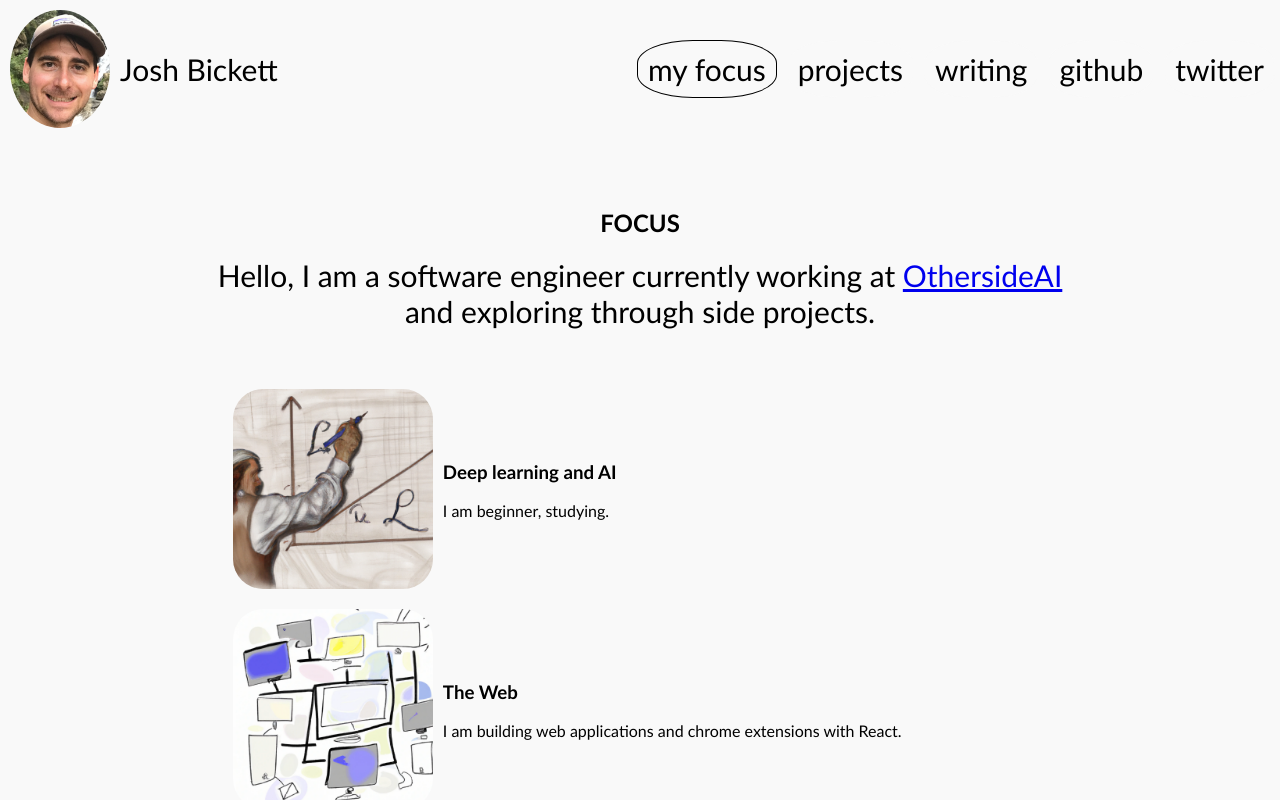
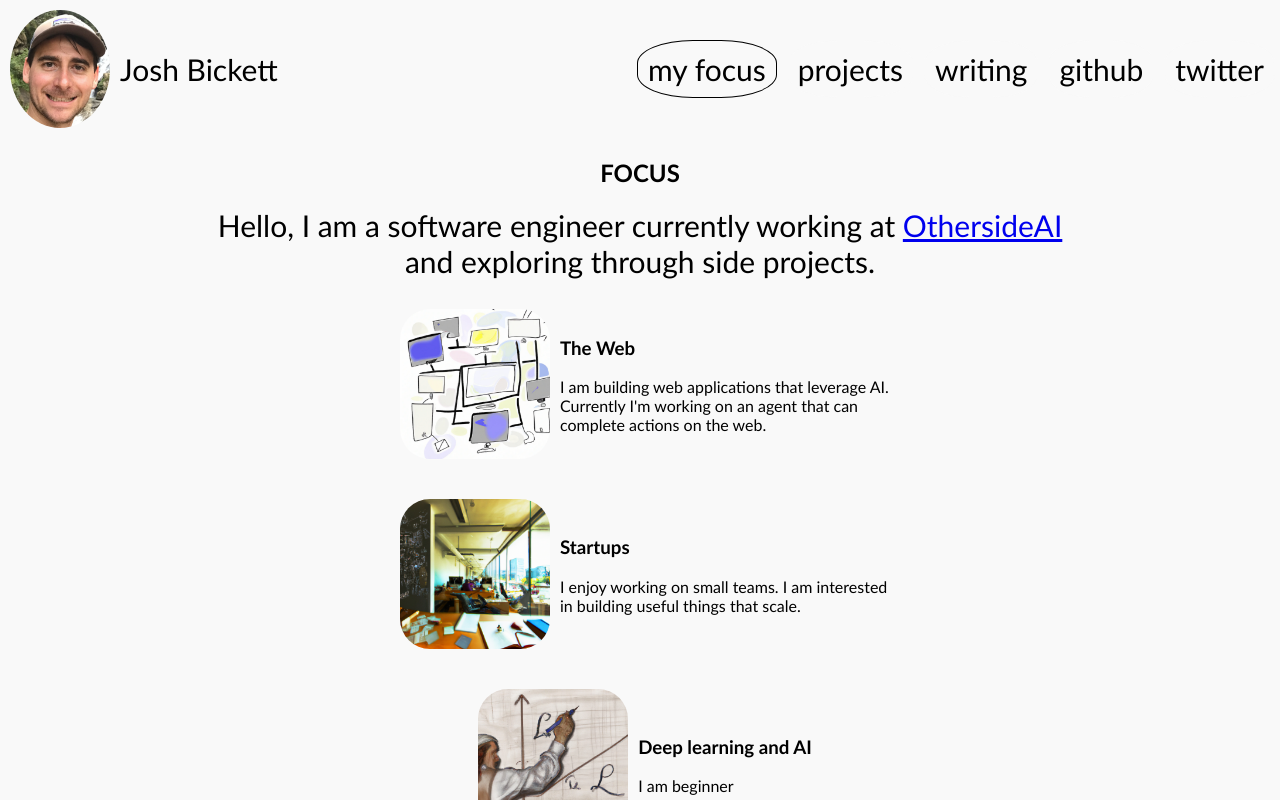
Before and after one commit to joshbickett/bickett.ai, a React (Create React App) app: page / in a window 1280 px wide. Shown: the top 800 px of the page. Built offline with nearby package versions, Linux system fonts and the light colour scheme.

Commit message:
format updates on the landing page

```diff
--- a/package.json
+++ b/package.json
@@ -3,8 +3,8 @@
   "version": "0.1.0",
   "private": true,
   "dependencies": {
-    "@emotion/react": "^11.10.0",
-    "@emotion/styled": "^11.10.0",
+    "@emotion/react": "^11.11.0",
+    "@emotion/styled": "^11.11.0",
     "@mui/icons-material": "^5.8.4",
     "@mui/material": "^5.10.1",
     "@testing-library/jest-dom": "^5.16.5",
--- a/src/components/NavigationBar.js
+++ b/src/components/NavigationBar.js
@@ -26,7 +26,9 @@ export const NavigationBar = ({ active, isMobile }) => {
   };
 
   return (
-    <div style={{ display: "grid", gridTemplateColumns: "2fr 3fr" }}>
+    <div
+      style={{ display: "grid", gridTemplateColumns: "2fr 3fr", width: "100%" }}
+    >
       <div style={{ display: "flex", alignItems: "flex-start" }}>
         <div style={{ display: "flex", alignItems: "center" }}>
           <img
--- a/src/pages/Focus.js
+++ b/src/pages/Focus.js
@@ -1,4 +1,5 @@
 import "../App.css";
+import styled from "@emotion/styled";
 
 import scienceImg from "../assets/science.png";
 import webImage from "../assets/web2.png";
@@ -16,32 +17,10 @@ export const Focus = () => {
   console.log("random", notRandom);
 
   return (
-    <div>
-      <div style={{ height: "100vh" }}>
+    <div style={{ width: "100%" }}>
       <NavigationBar active={"my focus"} isMobile={isMobile} />
-        <div
-          style={{
-            display: "grid",
-            gridTemplateColumns: "1fr 5fr 1fr",
-          }}
-        >
-          <div></div>
-          <div
-            style={{
-              display: "flex",
-              flexDirection: "column",
-              alignContent: "center",
-            }}
-          >
-            <div
-              style={{
-                display: "flex",
-                alignItems: "center",
-                justifyContent: "center",
-                flexDirection: "column",
-                margin: "50px 0px",
-              }}
-            >
+      <MainContainer>
+        <FocusContainer>
           <h2>FOCUS</h2>
           <div
             style={{
@@ -50,92 +29,76 @@ export const Focus = () => {
               margin: "0 20px",
             }}
           >
-                Hello, I am a software engineer currently working at <a href="https://othersideai.com/">OthersideAI</a> and exploring through side projects.
+            Hello, I am a software engineer currently working at{" "}
+            <a href="https://othersideai.com/">OthersideAI</a> and exploring
+            through side projects.
           </div>
-            </div>
+        </FocusContainer>
 
-            <div
-              style={{
-                display: "flex",
-                alignItems: "center",
-                justifyContent: "flex-start",
-                margin: "0 40px",
-              }}
-              className="content-container"
-            >
-              <img
-                src={scienceImg}
-                alt="focus"
-                style={{ width: "200px", borderRadius: "30px", margin: "10px" }}
-              />
-              <div>
-                <h3>Deep learning and AI</h3>
-                {notRandom === 42 && (
-                  <p>
-                    <a href="https://www.youtube.com/watch?v=4cia_v4vxfE">
-                      You ain't seen nothing yet
-                    </a>
-                  </p>
-                )}
-                {notRandom !== 42 && <p>I am beginner, studying.</p>}
-              </div>
-            </div>
-            <div
-              style={{
-                display: "flex",
-                alignItems: "center",
-                justifyContent: "flex-start",
-                margin: "0 40px",
-              }}
-              className="content-container"
-            >
-              <img
-                src={webImage}
-                alt="writing"
-                style={{
-                  maxWidth: "200px",
-                  borderRadius: "30px",
-                  margin: "10px",
-                }}
-              />
+        <ContentContainer>
+          <ProfileImages src={webImage} alt="writing" />
           <div style={{ maxWidth: "600px" }}>
             <h3>The Web</h3>
             <p>
-                  I am building web applications and chrome extensions with
-                  React.
+              I am building web applications that leverage AI. Currently I'm
+              working on an agent that can complete actions on the web.
             </p>
           </div>
-            </div>
-            <div
-              style={{
-                display: "flex",
-                alignItems: "center",
-                justifyContent: "flex-start",
-                margin: "0 40px",
-              }}
-              className="content-container"
-            >
-              <img
-                src={startupImage}
-                alt="writing"
-                style={{
-                  maxWidth: "200px",
-                  borderRadius: "30px",
-                  margin: "10px",
-                }}
-              />
+        </ContentContainer>
+        <ContentContainer>
+          <ProfileImages src={startupImage} alt="writing" />
           <div style={{ maxWidth: "600px" }}>
             <h3>Startups</h3>
             <p>
-                  I enjoy working on small teams. I am interested in building
-                  useful things that scale.
+              I enjoy working on small teams. I am interested in building useful
+              things that scale.
             </p>
           </div>
+        </ContentContainer>
+        <ContentContainer>
+          <ProfileImages src={scienceImg} alt="focus" />
+          <div>
+            <h3>Deep learning and AI</h3>
+            <p>I am beginner</p>
           </div>
-          </div>
-          <div></div>
-        </div>
-      </div>
+        </ContentContainer>
+      </MainContainer>
     </div>
   );
 };
+
+const MainContainer = styled.div`
+  display: flex;
+  justify-content: center;
+  align-items: center;
+  flex-direction: column;
+  width: 100%;
+  gap: 20px;
+`;
+
+const ContentContainer = styled.div`
+  display: flex;
+  align-items: center;
+  justify-content: flex-start;
+  margin: 0 40px;
+  max-width: 500px;
+  @media (max-width: 760px) {
+    flex-direction: column;
+    text-align: center;
+    margin: 0 10px;
+  }
+`;
+
+const FocusContainer = styled.div`
+  display: flex;
+  align-items: center;
+  justify-content: center;
+  flex-direction: column;
+  max-width: 900px;
+`;
+
+const ProfileImages = styled.img`
+  max-width: 150px;
+  border-radius: 30px;
+  margin: 10px;
+`;
```
Also changed, not shown: 1 other file (tests, documents, lock files or other folders). Lines whose indentation alone changed are shown as unchanged.
